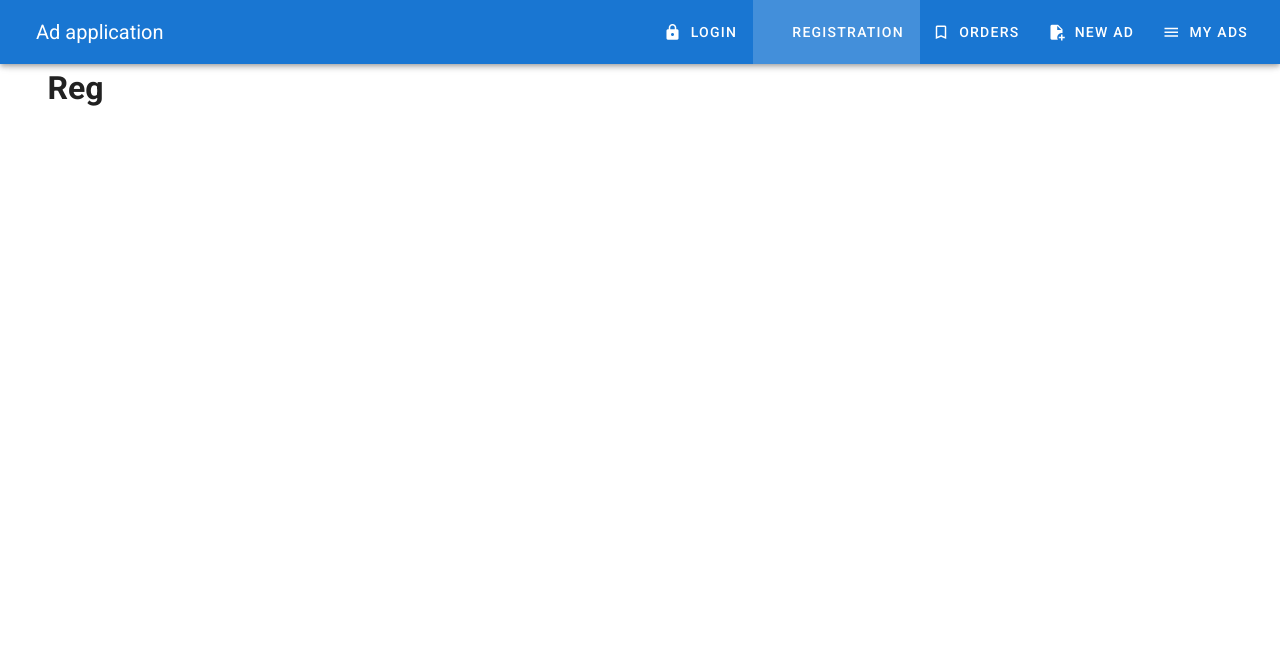
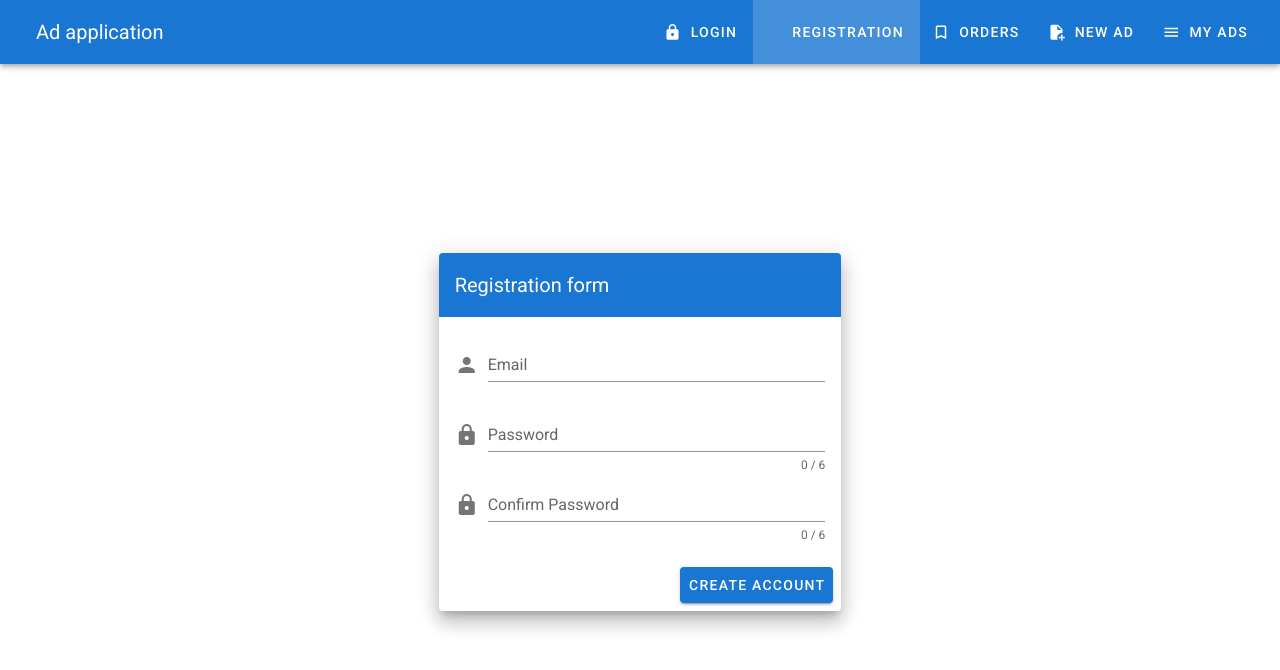
Before and after one commit to saniok333/br_lesson_vue2, a Vue app: page /registration in a window 1280 px wide. Shown: the top 670 px of the page. Built offline with nearby package versions, Linux system fonts and the light colour scheme.

Commit message:
implementation registration

```diff
--- a/src/components/Auth/Registration.vue
+++ b/src/components/Auth/Registration.vue
@@ -1,17 +1,86 @@
 <template>
-  <v-container>
-    <v-layout row>
-      <v-flex xs12>
-        <h1>Reg</h1>
-      </v-flex>
-    </v-layout>
+  <v-container class="fill-height" fluid>
+    <v-row align="center" justify="center">
+      <v-col cols="12" sm="8" md="4">
+        <v-card class="elevation-12">
+          <v-toolbar color="primary" dark flat>
+            <v-toolbar-title>Registration form</v-toolbar-title>
+          </v-toolbar>
+          <v-card-text>
+            <v-form ref="form" v-model="valid" lazy-validation>
+              <v-text-field
+                label="Email"
+                name="email"
+                prepend-icon="mdi-account"
+                type="email"
+                :rules="emailRules"
+                v-model="email"
+              />
+              <v-text-field
+                label="Password"
+                name="password"
+                prepend-icon="mdi-lock"
+                type="password"
+                :counter="6"
+                :rules="passwordRules"
+                v-model="password"
+              />
+              <v-text-field
+                label="Confirm Password"
+                name="confirm-password"
+                prepend-icon="mdi-lock"
+                type="password"
+                :counter="6"
+                :rules="confirmPasswordRules"
+                v-model="confirmPassword"
+              />
+            </v-form>
+          </v-card-text>
+          <v-card-actions>
+            <v-spacer />
+            <v-btn color="primary" @click="onSubmit" :disabled="!valid">Create account</v-btn>
+          </v-card-actions>
+        </v-card>
+      </v-col>
+    </v-row>
   </v-container>
 </template>
 
 <script>
 export default {
   data() {
-    return {};
+    return {
+      email: "",
+      password: "",
+      confirmPassword: "",
+      valid: false,
+      emailRules: [
+        v => !!v || "E-mail is required",
+        v => /.+@.+\..+/.test(v) || "E-mail must be valid"
+      ],
+      passwordRules: [
+        v => !!v || "Password is required",
+        v =>
+          (v && v.length >= 6) ||
+          "Password must be equal or more than 6 characters"
+      ],
+      confirmPasswordRules: [
+        v => !!v || "Password is required",
+        v => v === this.password || "Password should match"
+      ]
+    };
+  },
+  methods: {
+    onSubmit() {
+      if (this.$refs.form.validate()) {
+        const user = {
+          email: this.email,
+          password: this.password
+        };
+
+        console.log(user);
+      }
+    }
   }
 };
 </script>
```
